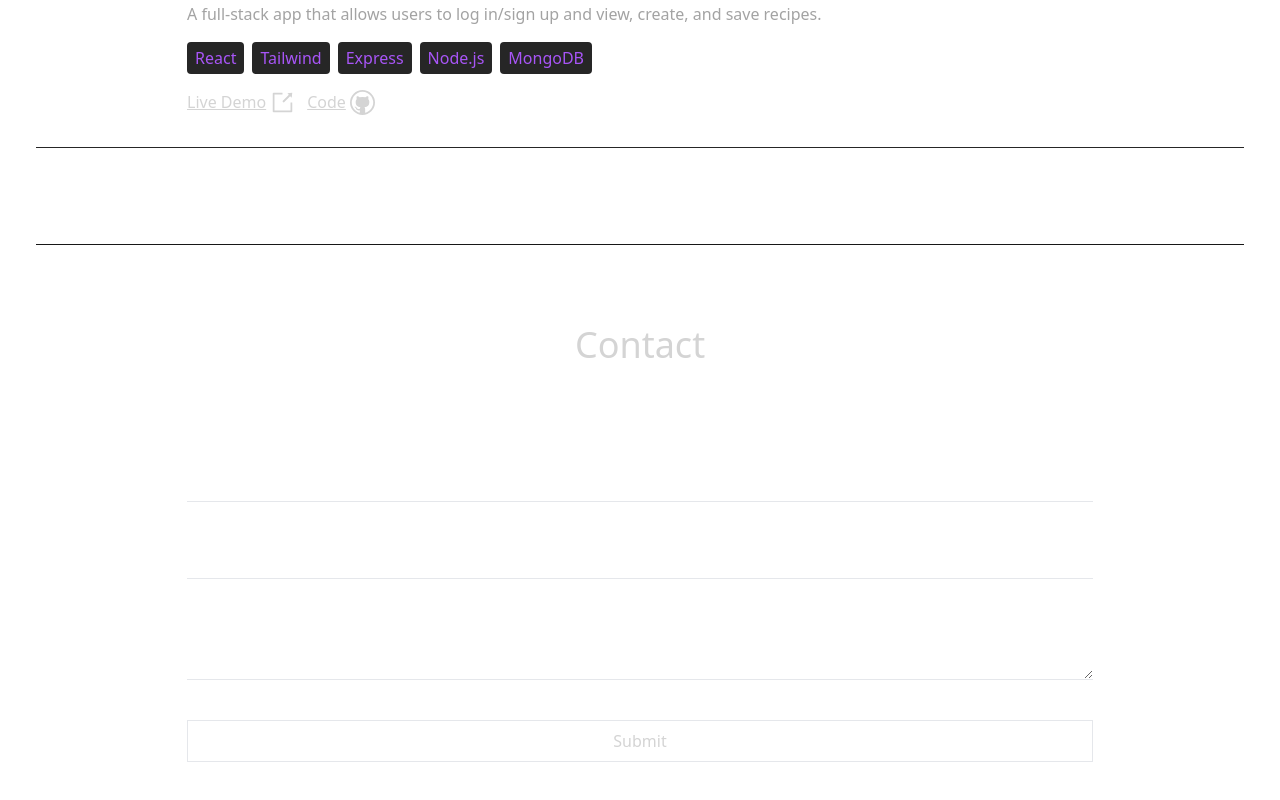
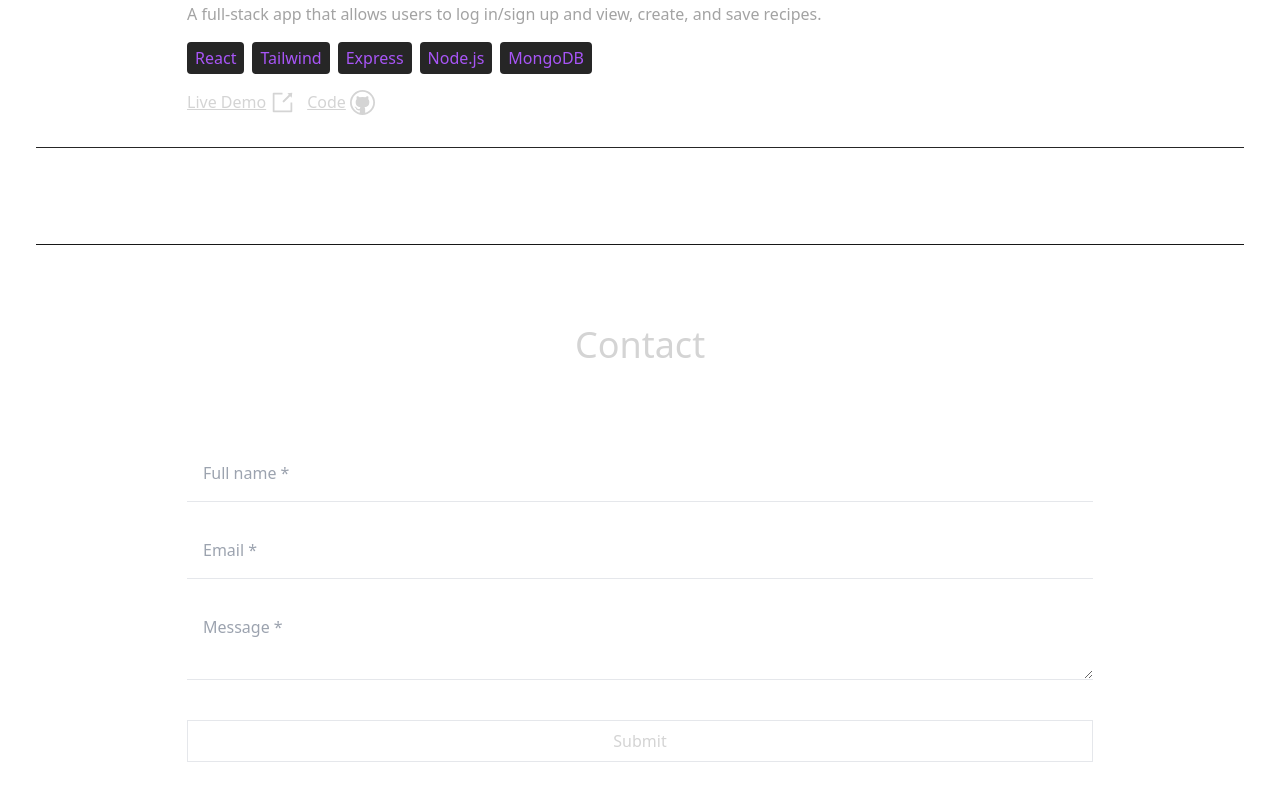
Before and after one commit to joseph-lang7/portfolio, a React (Vite) app: page / in a window 1280 px wide. Shown: the part 4886-5686 px from the top of the page. Built offline with nearby package versions, Linux system fonts and the light colour scheme.

Commit message:
Make error messages visible for contact form

```diff
--- a/src/components/contact/contact.jsx
+++ b/src/components/contact/contact.jsx
@@ -5,17 +5,14 @@ import { useForm } from "react-hook-form";
 const Contact = () => {
   const form = useForm();
   const { register, formState, handleSubmit, reset } = form;
+  const [clientName, setClientName] = useState("");
   const { errors, isSubmitSuccessful } = formState;
-  const [focusName, setFocusName] = useState(false);
-  const [focusEmail, setFocusEmail] = useState(false);
-  const [focusMessage, setFocusMessage] = useState(false);
 
-  const onSubmit = (event) => {
-    event.preventDefault();
+  const onSubmit = async (data) => {
     try {
-      if (isSubmitSuccessful) {
-        reset();
-      }
+      setClientName(data.fullName);
+      console.log("Form submitted", data);
+      reset();
     } catch (error) {
       console.error(error);
     }
@@ -30,8 +27,14 @@ const Contact = () => {
       >
         Contact
       </motion.h2>
+      {isSubmitSuccessful && (
+        <p className="text-center">
+          Thank you, <span className="capitalize">{clientName}</span>, I&apos;ll
+          reach out shortly.
+        </p>
+      )}
+
       <form
-        method="POST"
         className="flex w-full justify-center flex-col gap-5 items-center"
         noValidate
         name="contact-form"
@@ -40,43 +43,31 @@ const Contact = () => {
         <input type="hidden" name="bot-field" />
         <input type="hidden" name="form-name" value="contact-form" />
         <div className="w-full flex justify-center relative">
-          <div className="flex flex-col w-full items-center">
+          <div className="flex w-full flex-col items-center">
             <input
               type="text"
               name="fullName"
-              placeholder={
-                errors.fullName?.message
-                  ? errors.fullName?.message
-                  : "Full name *"
-              }
+              autoComplete="off"
+              placeholder="Full name *"
               {...register("fullName", {
                 required: {
                   value: true,
                   message: "Full name is required.",
                 },
               })}
-              className={`${
-                errors.fullName?.message
-                  ? "placeholder-red-500"
-                  : "placeholder-white"
-              } p-4 w-full lg:w-3/4 bg-transparent focus:outline-none border-b`}
-              onFocus={() => setFocusName(true)}
-              onBlur={() => setFocusName(false)}
+              className="p-4 w-full lg:w-3/4 bg-transparent focus:outline-none border-b focus:border-b-purple-500 transition-colors duration-500"
             />
+            <p className="flex flex-start w-full lg:w-3/4 text-red-500">
+              {errors.fullName?.message}
+            </p>
           </div>
-          <div
-            className={`${
-              focusName ? "w-full lg:w-3/4" : " w-0"
-            }  absolute bottom-0 left-1/2 transform -translate-x-1/2 h-[1px] bg-purple-500 transition-all duration-500`}
-          ></div>
         </div>
-        <div className="w-full flex justify-center relative">
+        <div className="w-full flex flex-col items-center relative">
           <input
             type="email"
             name="email"
-            placeholder={
-              errors.email?.message ? errors.email?.message : "Email *"
-            }
+            autoComplete="off"
+            placeholder="Email *"
             {...register("email", {
               required: {
                 value: true,
@@ -87,47 +78,29 @@ const Contact = () => {
                 message: "Invalid email.",
               },
             })}
-            className={`${
-              errors.email?.message
-                ? "placeholder-red-500"
-                : "placeholder-white"
-            } p-4 w-full lg:w-3/4 bg-transparent focus:outline-none border-b`}
-            onFocus={() => setFocusEmail(true)}
-            onBlur={() => setFocusEmail(false)}
+            className="p-4 w-full lg:w-3/4 bg-transparent focus:outline-none border-b focus:border-b-purple-500 transition-colors duration-500"
           />
-          <div
-            className={`${
-              focusEmail ? "w-full lg:w-3/4" : " w-0"
-            }  absolute bottom-0 left-1/2 transform -translate-x-1/2 h-[1px] bg-purple-500 transition-all duration-500`}
-          ></div>
+          <p className="flex flex-start w-full lg:w-3/4 text-red-500">
+            {errors.email?.message}
+          </p>
         </div>
-        <div className="w-full flex justify-center relative">
+        <div className="w-full flex flex-col items-center relative">
           <textarea
             type="text"
             name="message"
-            placeholder={
-              errors.message?.message ? errors.message?.message : "Message *"
-            }
+            autoComplete="off"
+            placeholder="Message *"
             {...register("message", {
               required: {
                 value: true,
                 message: "Message is required.",
               },
             })}
-            onFocus={() => setFocusMessage(true)}
-            onBlur={() => setFocusMessage(false)}
-            className={`${
-              errors.message?.message
-                ? "placeholder-red-500"
-                : "placeholder-white"
-            } p-4 w-full lg:w-3/4 bg-transparent focus:outline-none border-b`}
+            className="p-4 w-full lg:w-3/4 bg-transparent focus:outline-none border-b focus:border-b-purple-500 transition-colors duration-500"
           />
-
-          <div
-            className={`${
-              focusMessage ? "w-full lg:w-3/4" : " w-0"
-            }  absolute bottom-0 left-1/2 transform -translate-x-1/2 h-[1px] bg-purple-500 transition-all duration-500`}
-          ></div>
+          <p className="flex flex-start w-full lg:w-3/4 text-red-500">
+            {errors.message?.message}
+          </p>
         </div>
         <div className="w-full flex justify-center mt-5">
           <button className="px-5 py-2 bg-transparent border flex justify-center w-full lg:w-3/4 hover:bg-white hover:text-black transition-colors duration-500">
```
